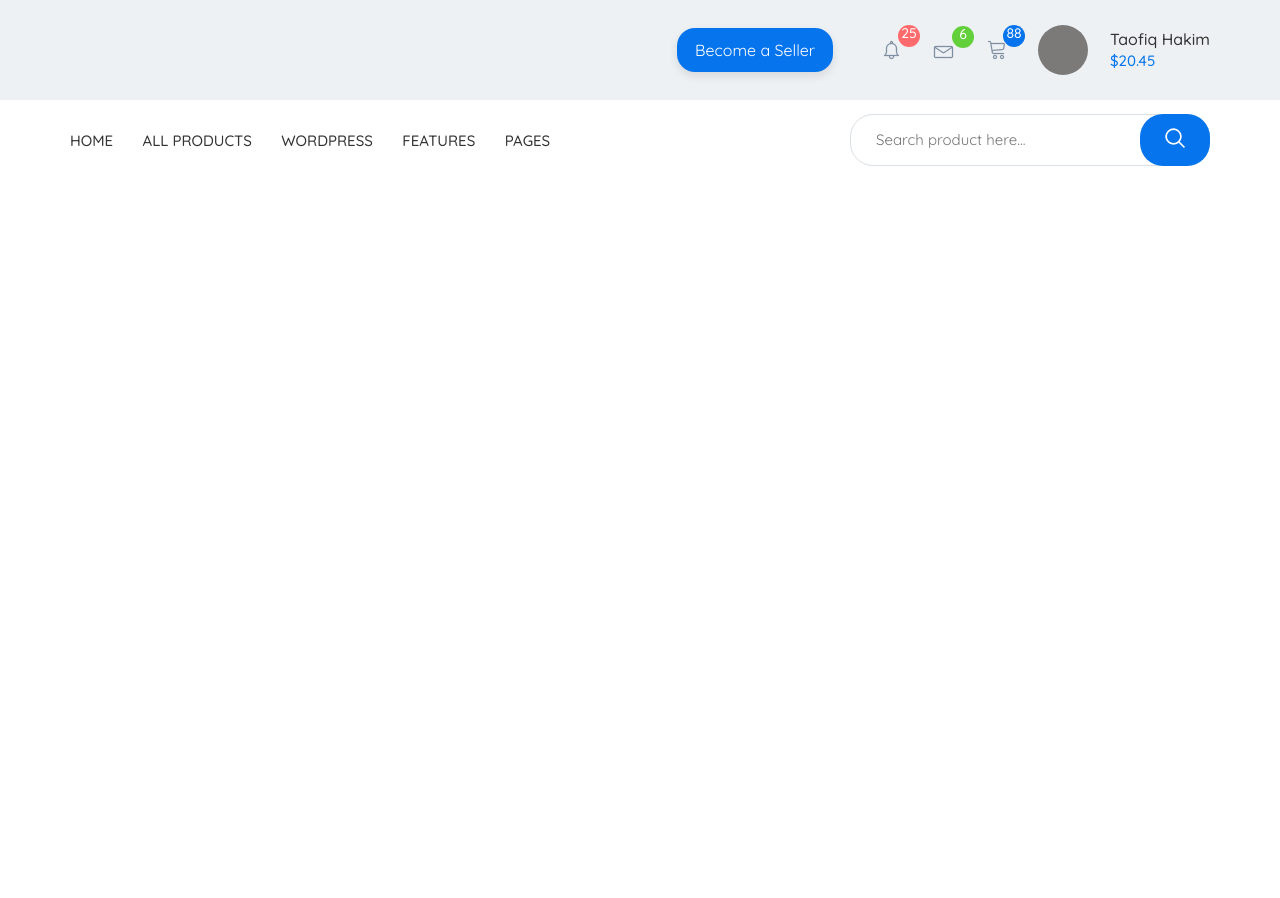
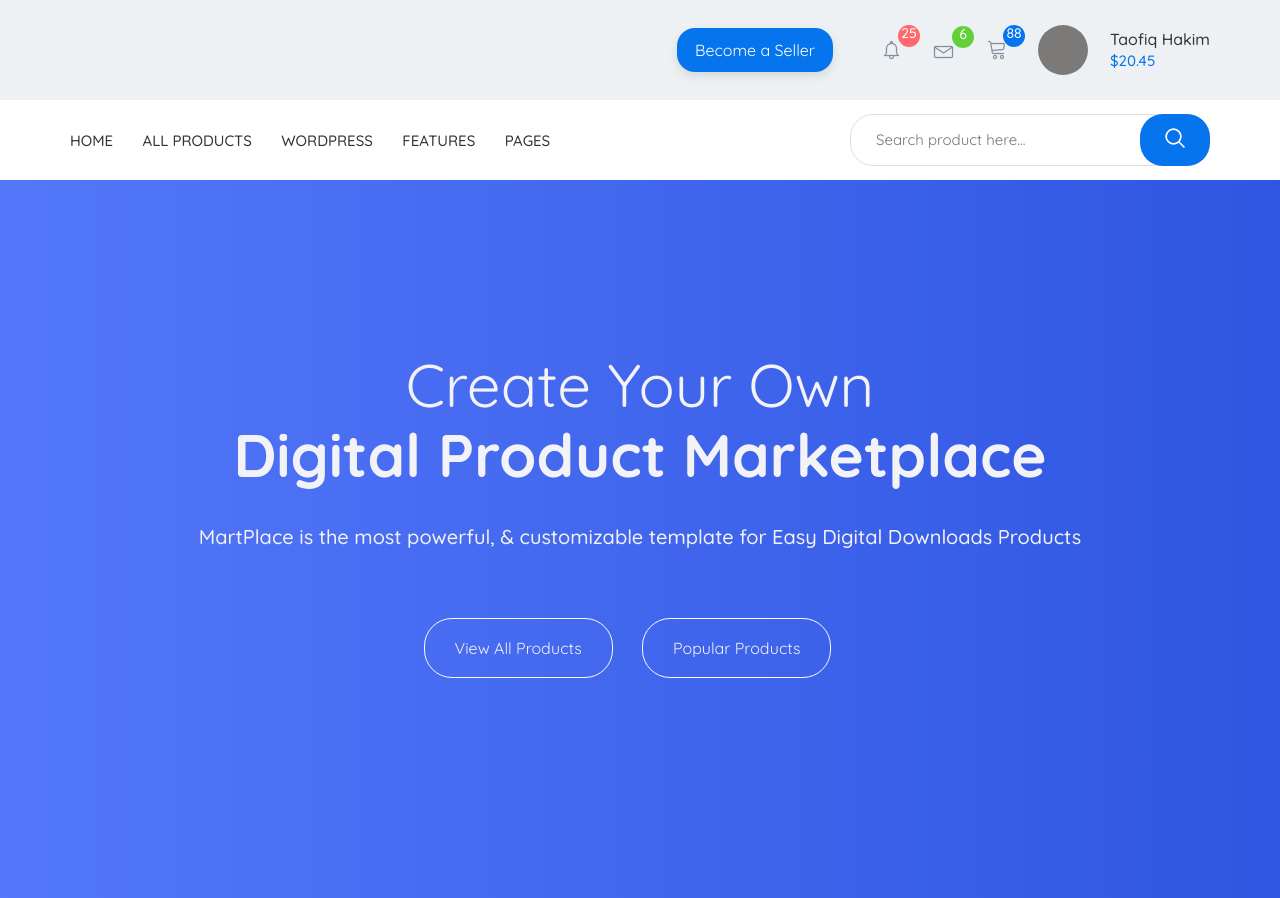
Before and after one commit to demi24/martplace.github.io, a website: page app/index.html in a window 1280 px wide. Before the commit the page ends 800 px from the top, so only its background shows below. Drawn offline with nearby package versions, Linux system fonts and the light colour scheme; files that its build step writes are made by us from their sources.

Commit message:
added header text block

```diff
--- a/app/index.html
+++ b/app/index.html
@@ -28,7 +28,8 @@
         <div class="user-icons ">
           <a href="#"><img src="img/icons/envelope.png" alt=""></a>
           <div class="notific notific-green"><span>6</span></div>
-        </div><div class="user-icons ">
+        </div>
+        <div class="user-icons ">
           <a href="#"><img src="img/icons/cart.png" alt=""></a>
           <div class="notific notific-blue"><span>88</span></div>
         </div>
@@ -61,7 +62,20 @@
         </div>
       </div>
     </div>
+    <div class="header__present">
+      <div class="container">
+      <div class="header__present-text__box">
+        <div class="header__present-title">Create Your Own</div>
+        <div class="header__present-title__bold">Digital Product Marketplace</div>
+        <div class="header__present-text">MartPlace is the most powerful, & customizable template for Easy Digital
+          Downloads Products</div>
+        <a class="header__present-btn" href="#">View All Products</a>
+        <a class="header__present-btn" href="#">Popular Products</a>
       </div>
+      </div>
+    </div>
+    </div>
+
   </header>
 
   <script src="https://ajax.googleapis.com/ajax/libs/jquery/3.4.1/jquery.min.js"></script>
--- a/app/scss/style.scss
+++ b/app/scss/style.scss
@@ -110,8 +110,8 @@
   width: 100%;
   display: block;
 }
-.header__menu-search{
-  button{
+.header__menu-search {
+  button {
     position: absolute;
     border: none;
     background-color: transparent;
@@ -121,8 +121,47 @@
     top: 0;
     height: 100%;
     width: 70px;
-
-
+  }
+}
+.header__present {
+  background-color: $blue-text;
+  background-image: linear-gradient(to left, #0030de 0%, #2e5afb 100%);
+  opacity: 0.8;
+}
+.header__present-text__box {
+  max-width: 890px;
+  width: 100%;
+  margin: 0 auto;
+  padding: 170px 0px 220px;
+  color: #f3f3f8;
+  text-align: center;
+}
+.header__present {
+  &-title {
+    font-size: 60px;
+    line-height: 70px;
+  }
+  &-title__bold {
+    font-size: 60px;
+    font-weight: 700;
+    line-height: 70px;
+    margin-bottom: 35px;
+  }
+  &-text {
+    margin-bottom: 70px;
+    font-size: 20px;
+    font-weight: 500;
+  }
+  &-btn {
+    margin-right: 25px;
+    padding: 20px 30px;
+    border-radius: 28px;
+    border: 1px solid #ffffff;
+    &:hover{
+      background-color: #fff;
+      color: $blue-text; ;
+      transition: all .2s;
+    }
   }
 }
 @import "media";
```
Lines whose indentation alone changed are shown as unchanged.
